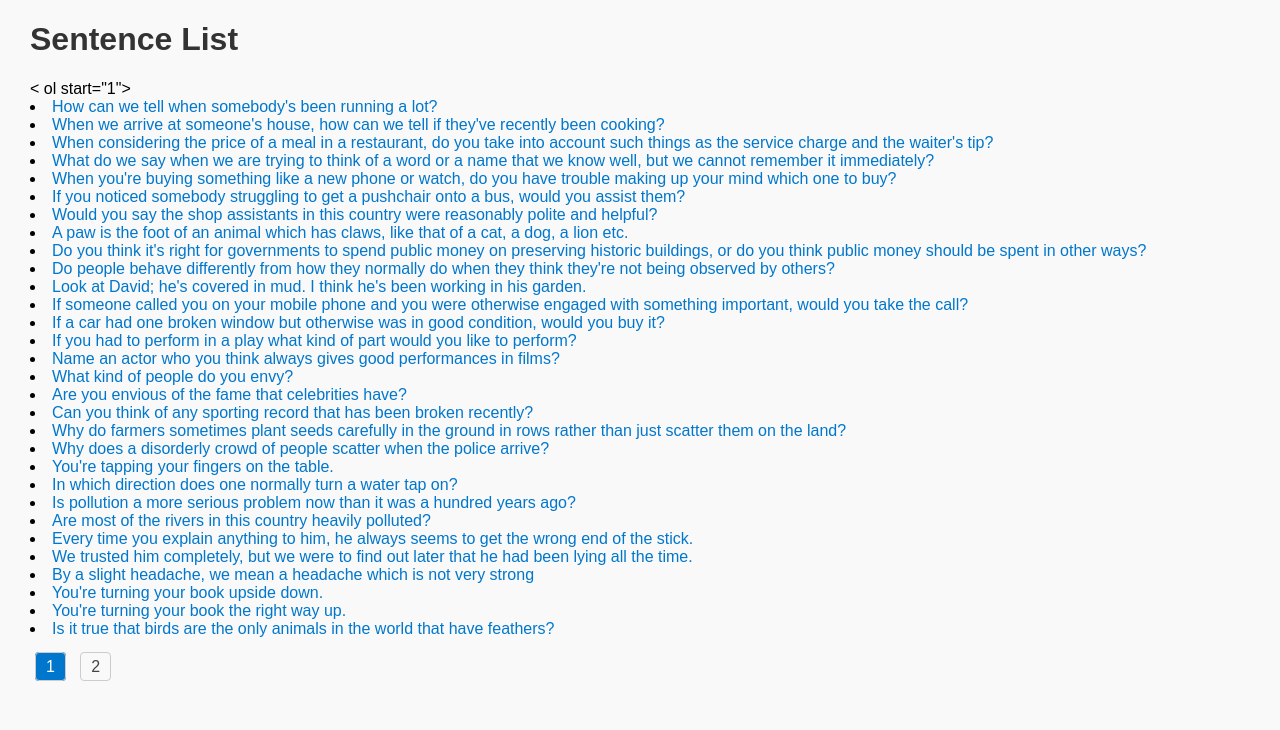
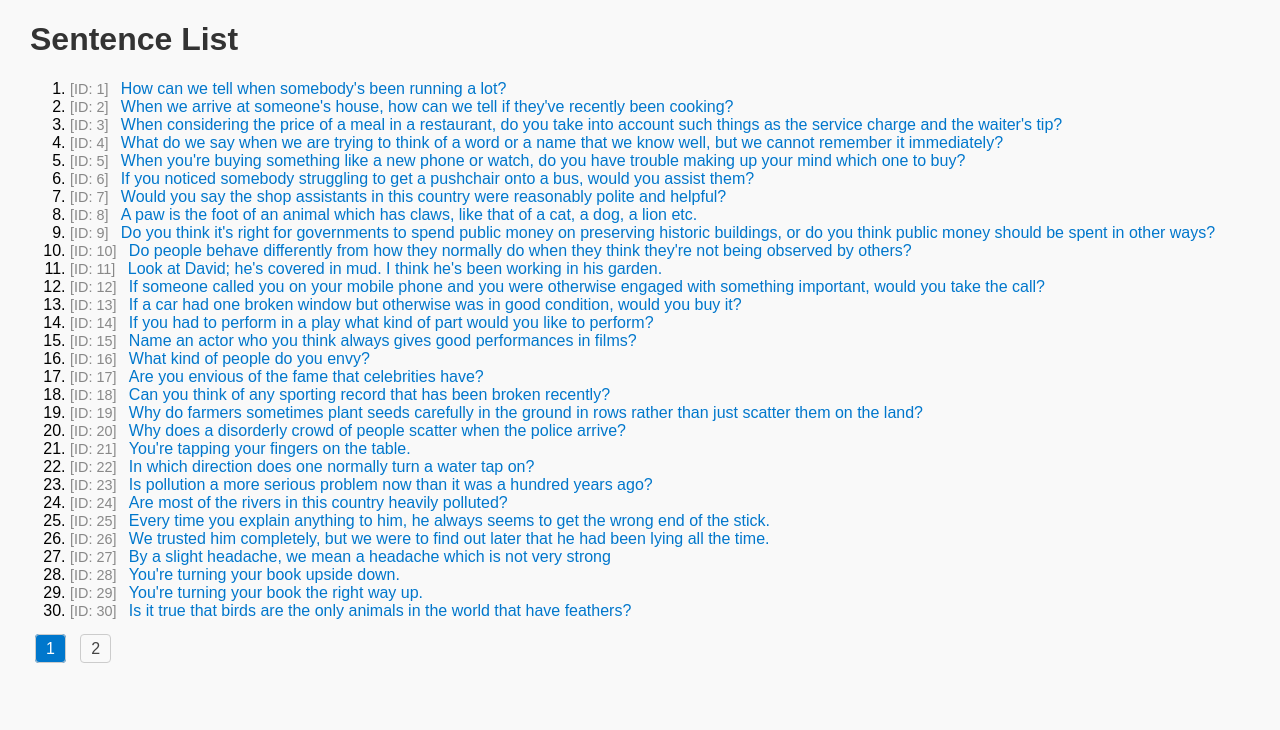
Before and after one commit to kumasy107/dictation, a Flask app: page /sentence_list in a window 1280 px wide. Shown: the part 70-800 px from the top of the page. Run offline with Flask 3, Linux system fonts and the light colour scheme.

Commit message:
Fixed sentence_list

```diff
--- a/static/css/sentence_list.css
+++ b/static/css/sentence_list.css
@@ -1,3 +1,8 @@
+.sentence-id {
+    color: #888;
+    font-size: 0.9em;
+    margin-right: 8px;
+}
 .sentence-link {
     text-decoration: none;
     color: #0077cc;
--- a/templates/sentence_list.html
+++ b/templates/sentence_list.html
@@ -9,16 +9,18 @@
 <body>
     {% include 'navbar.html' %}
     <h1>Sentence List</h1>
-    <
-        ol start="{{ (current_page - 1) * 30 + 1 }}">
+    <ol start="{{ (current_page - 1) * 30 + 1 }}">
         {% for key, sentence in page_sentences.items() %}
             <li>
+                <span class="sentence-id">[ID: {{ key }}]</span>
                 <a class="sentence-link" href="{{ url_for('edit', id=key) }}">
                     {{ sentence.text }}
                 </a>
             </li>
         {% endfor %}
     </ol>
+
+
 
     <div class="pagination">
         {% for p in range(1, total_pages + 1) %}
```
